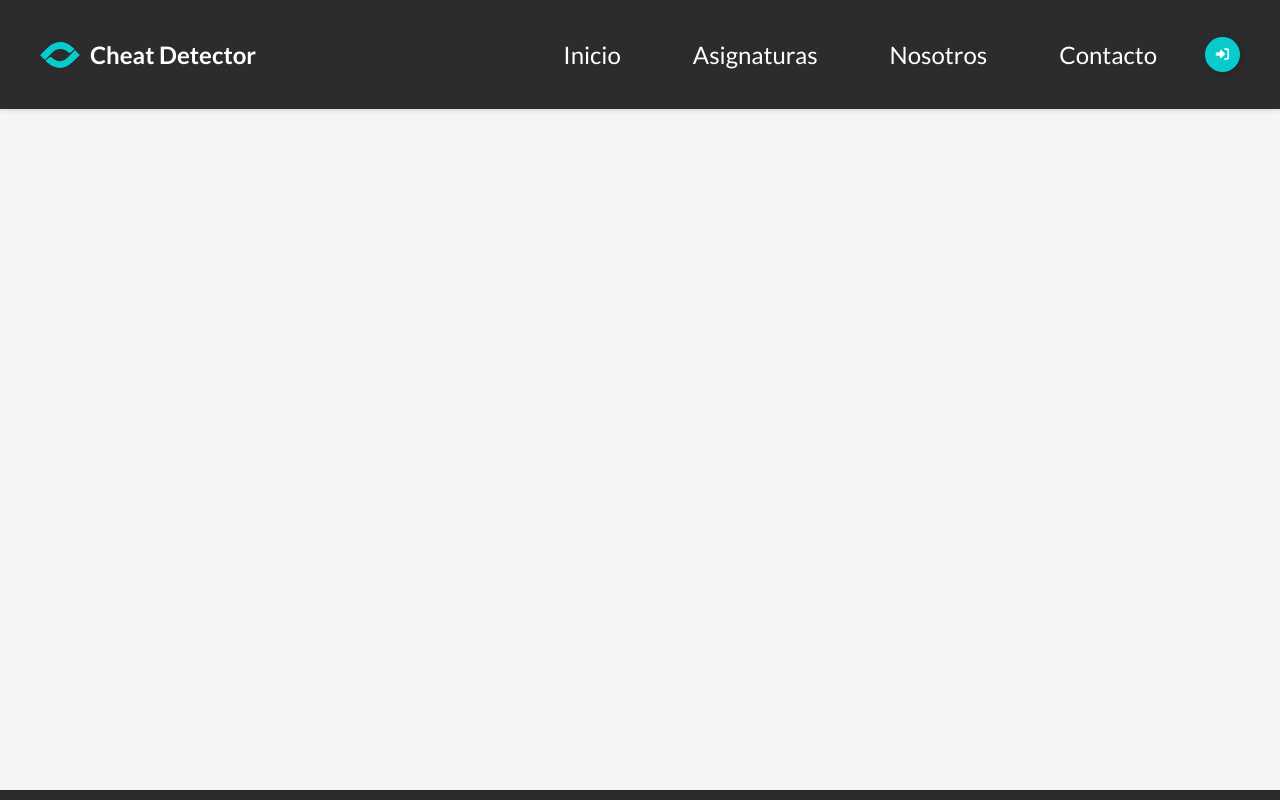
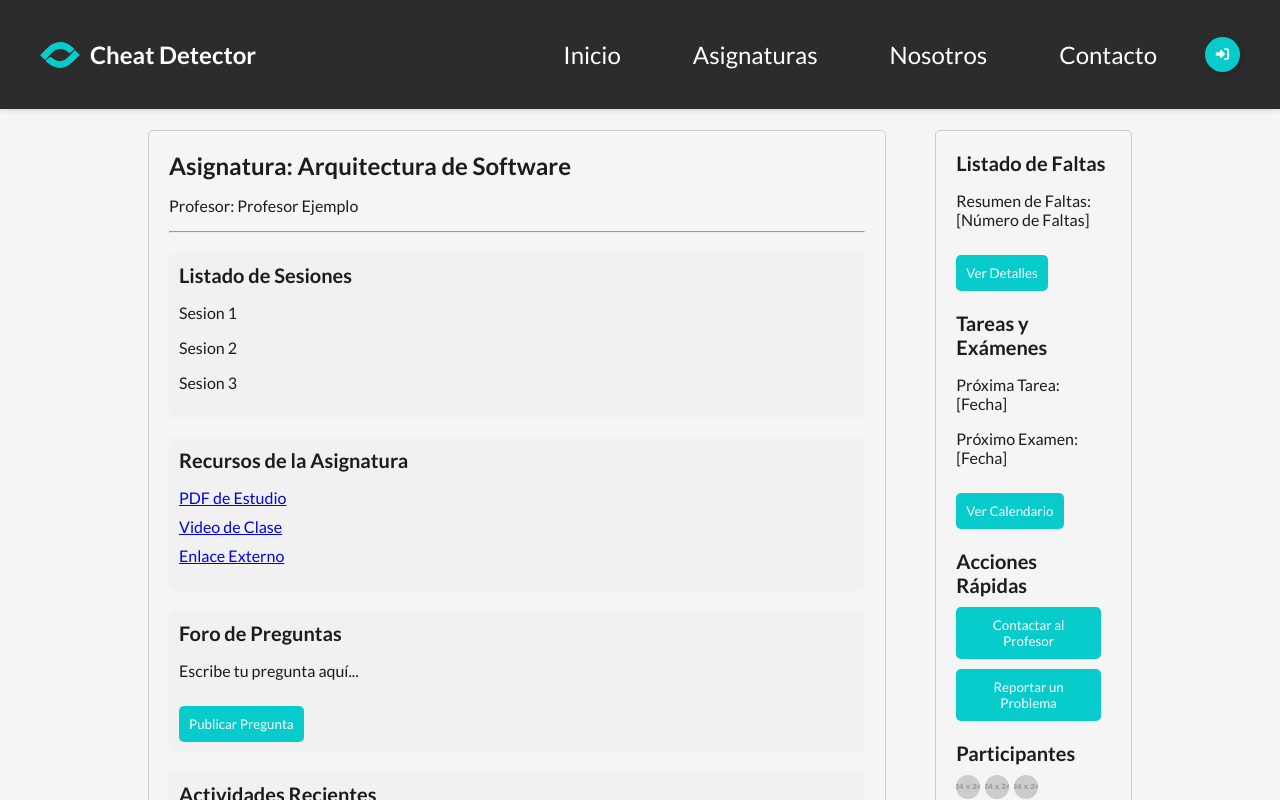
Before and after one commit to ConstruccionSoftware2024/Construccion-de-Software-2024-1, a Vue app: page /asignaturaAlumno in a window 1280 px wide. Shown: the top 800 px of the page. Built offline with nearby package versions, Linux system fonts and the light colour scheme.

Commit message:
Interfaz AsignaturaAlumno + 404
Tiempo: 45min

```diff
--- /dev/null
+++ b/src/components/ComponentesGrupoFelipe/AsignaturaAlumno.vue
@@ -0,0 +1,225 @@
+<template>
+    <div class="container">
+
+        <div class="seccion1">
+
+            <div class="containerTitle">
+                <h2 class="title">Asignatura: {{ asignatura.nombre }}</h2>
+                <p>Profesor: {{ asignatura.profesor }}</p>
+                <hr>
+            </div>
+
+            <div class="sesiones">
+                <h3 class="subtitulo">Listado de Sesiones</h3>
+                <p>Sesion 1</p>
+                <p>Sesion 2</p>
+                <p>Sesion 3</p>
+            </div>
+
+            <div class="recursos">
+                <h3 class="subtitulo">Recursos de la Asignatura</h3>
+                <ul>
+                    <li><a href="#">PDF de Estudio</a></li>
+                    <li><a href="#">Video de Clase</a></li>
+                    <li><a href="#">Enlace Externo</a></li>
+                </ul>
+            </div>
+
+
+            <div class="foro">
+                <h3 class="subtitulo">Foro de Preguntas</h3>
+                <p>Escribe tu pregunta aquí...</p>
+                <button @click="publicarPregunta">Publicar Pregunta</button>
+            </div>
+
+            <div class="actividades">
+                <h3 class="subtitulo">Actividades Recientes</h3>
+                <ul>
+                    <li>Entrega Tarea 1</li>
+                    <li>Participación en Foro</li>
+                    <li>Acceso a PDF de Estudio</li>
+                </ul>
+            </div>
+
+        </div>
+
+        <div class="seccion2">
+            <div class="faltas">
+                <h3 class="subtitulo">Listado de Faltas</h3>
+                <p>Resumen de Faltas: [Número de Faltas]</p>
+                <button>Ver Detalles</button>
+            </div>
+
+            <div class="fechas">
+                <h3 class="subtitulo">Tareas y Exámenes</h3>
+                <p>Próxima Tarea: [Fecha]</p>
+                <p>Próximo Examen: [Fecha]</p>
+                <button>Ver Calendario</button>
+            </div>
+
+
+            <div class="acciones">
+                <h3 class="subtitulo">Acciones Rápidas</h3>
+                <button>Contactar al Profesor</button>
+                <button>Reportar un Problema</button>
+            </div>
+
+            <div class="participantes">
+                <h3 class="subtitulo">Participantes</h3>
+                <div class="team-members">
+                    <img v-for="member in asignatura.members" :key="member" :src="member" alt="Team member"
+                        class="team-member">
+                </div>
+            </div>
+
+        </div>
+    </div>
+</template>
+
+<script setup>
+import { ref } from 'vue';
+
+const asignatura = ref({
+    nombre: 'Arquitectura de Software',
+    profesor: 'Profesor Ejemplo',
+    proximaTarea: '10/10/2021',
+    proximoExamen: '15/10/2021',
+    subjectName: 'Matemáticas',
+    members: ['https://via.placeholder.com/24', 'https://via.placeholder.com/24', 'https://via.placeholder.com/24']
+});
+
+const faltas = ref([
+    { fecha: '01/10/2021', motivo: 'Falta sin justificar' },
+    { fecha: '03/10/2021', motivo: 'Retraso en la entrega de tarea' },
+    { fecha: '05/10/2021', motivo: 'Falta sin justificar' },
+    { fecha: '07/10/2021', motivo: 'Falta sin justificar' },
+    { fecha: '09/10/2021', motivo: 'Falta sin justificar' }
+]);
+
+const publicarPregunta = () => {
+    alert('Pregunta Publicada');
+};
+
+const verDetallesFaltas = () => {
+    alert('Detalles de las Faltas');
+};
+
+const verCalendario = () => {
+    alert('Calendario de Tareas y Exámenes');
+};
+
+const contactarProfesor = () => {
+    alert('Contactar al Profesor');
+};
+
+const reportarProblema = () => {
+    alert('Reportar un Problema');
+};
+
+
+</script>
+
+<style scoped>
+.container {
+    margin: 40px 10%;
+    padding: 20px;
+    display: flex;
+    justify-content: space-between;
+}
+
+.containerTitle {
+    margin-bottom: 20px;
+}
+
+.title {
+    font-size: 24px;
+    margin: 0;
+    font-weight: bold;
+}
+
+.seccion1 {
+    padding: 20px;
+    width: 75%;
+    border: 1px solid #ccc;
+    border-radius: 5px;
+}
+
+.seccion2 {
+    padding: 20px;
+    width: 20%;
+    border: 1px solid #ccc;
+    border-radius: 5px;
+}
+
+.sesiones,
+.recursos,
+.foro,
+.actividades,
+.faltas,
+.fechas,
+.acciones {
+    margin-bottom: 20px;
+}
+
+.subtitulo {
+    font-size: 20px;
+    margin: 0;
+    font-weight: bold;
+}
+
+button {
+    padding: 10px;
+    margin-top: 10px;
+    margin-right: 10px;
+    background-color: #08cccc;
+    color: #fff;
+    border: none;
+    border-radius: 5px;
+    cursor: pointer;
+}
+
+.sesiones {
+    background-color: #f1f1f1;
+    padding: 10px;
+    border-radius: 5px;
+}
+
+.recursos {
+    background-color: #f1f1f1;
+    padding: 10px;
+    border-radius: 5px;
+}
+
+.foro {
+    background-color: #f1f1f1;
+    padding: 10px;
+    border-radius: 5px;
+}
+
+.actividades {
+    background-color: #f1f1f1;
+    padding: 10px;
+    border-radius: 5px;
+}
+
+ul {
+    list-style-type: none;
+    padding: 0;
+}
+
+li {
+    margin-bottom: 10px;
+}
+
+.team-members {
+    margin-top: 10px;
+    display: flex;
+}
+
+.team-member {
+    width: 24px;
+    height: 24px;
+    border-radius: 50%;
+    margin-right: 5px;
+}
+</style>
--- /dev/null
+++ b/src/components/ComponentesGrupoFelipe/notFound.vue
@@ -0,0 +1,56 @@
+<template>
+    <section class="not-found">
+        <div class="container">
+        <div class="not-found-content">
+            <h1 class="title">404</h1>
+            <p class="subtitle">Página no encontrada</p>
+            <router-link to="/" class="button">Volver al Inicio</router-link>
+        </div>
+        </div>
+    </section>
+</template>
+
+<script setup>
+
+</script>
+
+<style scoped>
+.not-found {
+    display: flex;
+    justify-content: center;
+    align-items: center;
+    margin: 10%;
+    background-color: #f5f5f5;
+}
+
+.container {
+    text-align: center;
+}
+
+.title {
+    font-size: 100px;
+    margin: 0;
+    color: #08cccc;
+}
+
+.subtitle {
+    font-size: 24px;
+    margin: 0;
+    color: #333;
+}
+
+.button {
+    display: inline-block;
+    margin-top: 20px;
+    padding: 10px 20px;
+    background-color: #08cccc;
+    color: #fff;
+    text-decoration: none;
+    border-radius: 5px;
+}
+
+.button:hover {
+    background-color: #06b8b8;
+}
+
+</style>
--- a/src/router/index.js
+++ b/src/router/index.js
@@ -17,6 +17,8 @@ import AboutView from '@/views/VistasGrupoClaudio/AboutView.vue'
 import SesionesAlumnos from '../components/ComponentesGrupoJoaquin/ComponenteSesionesAlum.vue'
 import navegacion from '../components/ComponentesGrupoFelipe/navegacion.vue'
 import asignaturas from '../components/ComponentesGrupoFelipe/ListaAsignaturas.vue'
+import AsignaturaAlumno from '../components/ComponentesGrupoFelipe/AsignaturaAlumno.vue'
+import notFound from '../components/ComponentesGrupoFelipe/notFound.vue'
 
 const router = createRouter({
   history: createWebHistory(import.meta.env.BASE_URL),
@@ -148,6 +150,16 @@ const router = createRouter({
       path: '/contact',
       name: 'contact',
       component: () => import('../views/VistasGrupoFelipe/contact.vue')
+    },
+    {
+      path: '/asignaturaAlumno',
+      name: 'asignaturaAlumno',
+      component: AsignaturaAlumno
+    },
+    {
+      path: '/:catchAll(.*)/',
+      name: 'not-found',
+      component: notFound
     }
   ]
 })
```
